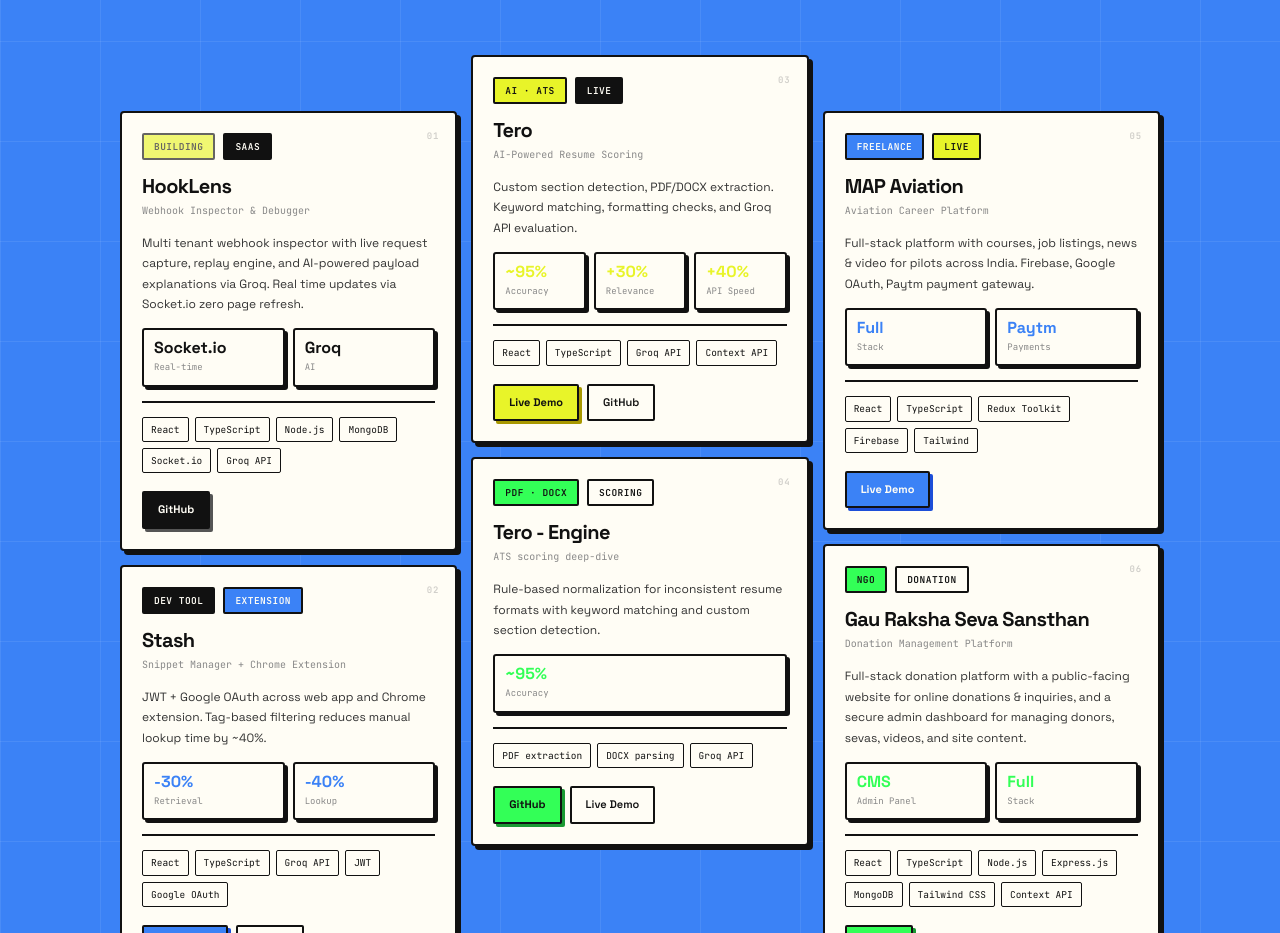
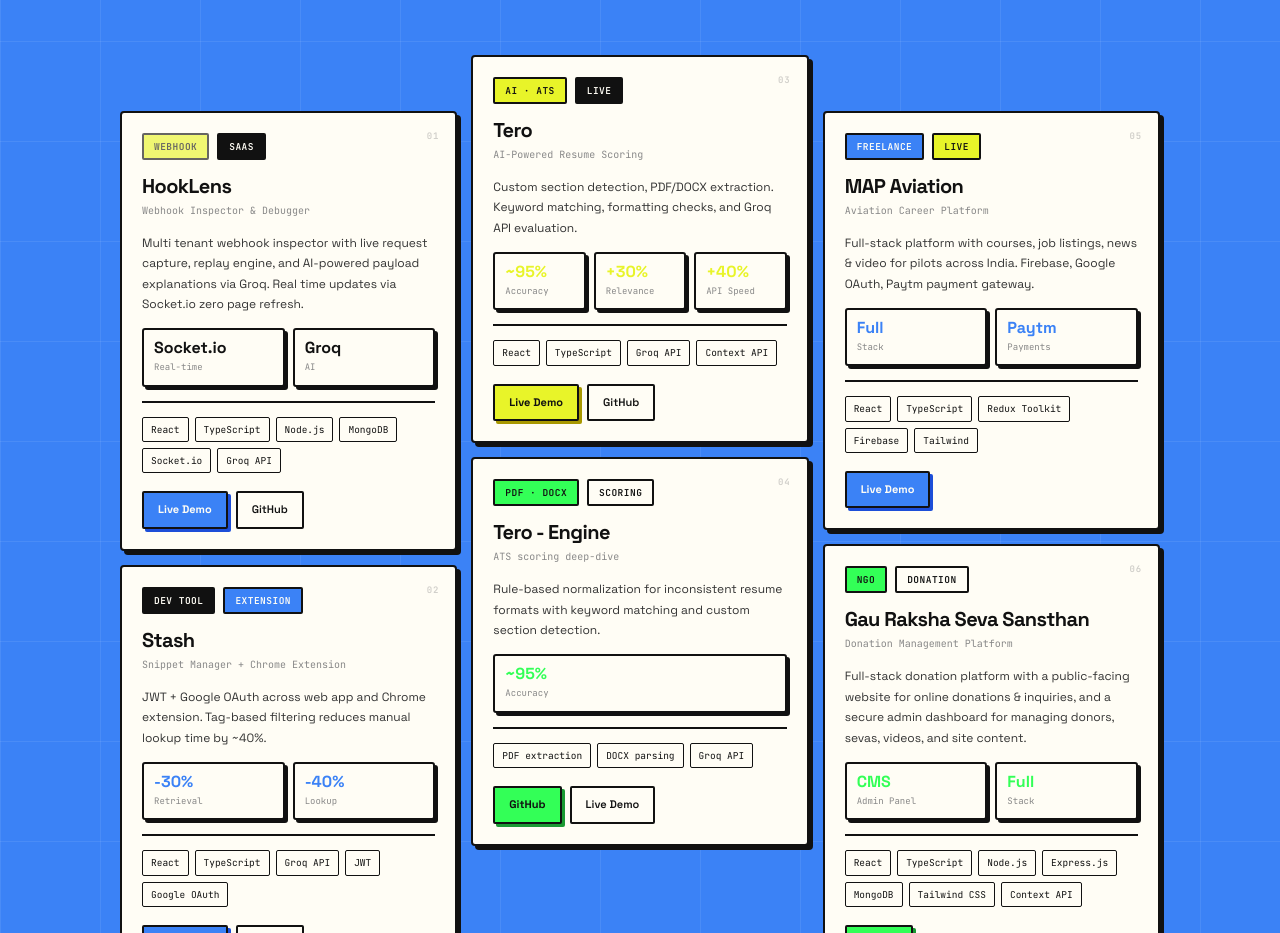
Before and after one commit to iamayushkarma/portfolio, a React (Vite) app: page / in a window 1280 px wide. Shown: the part 4420-5353 px from the top of the page. Built offline with nearby package versions, Linux system fonts and the light colour scheme; no server answers.

Commit message:
fix: update project tags and links for accuracy and consistency

```diff
--- a/src/data/project-section.data.ts
+++ b/src/data/project-section.data.ts
@@ -7,7 +7,7 @@
     title: "HookLens",
     subtitle: "Webhook Inspector & Debugger",
     tags: [
-      { label: "Building", variant: "building" },
+      { label: "Webhook", variant: "building" },
       { label: "SaaS", variant: "dark" },
     ],
     desc: "Multi tenant webhook inspector with live request capture, replay engine, and AI-powered payload explanations via Groq. Real time updates via Socket.io zero page refresh.",
@@ -25,9 +25,15 @@
     ],
     links: [
       {
+        label: "Live Demo",
+        href: "https://tryhooklens.vercel.app",
+        variant: "blue",
+      },
+      {
         label: "GitHub",
         href: "https://github.com/iamayushkarma/hooklens",
         variant: "dark",
+        ghost: true,
       },
     ],
   },
```
